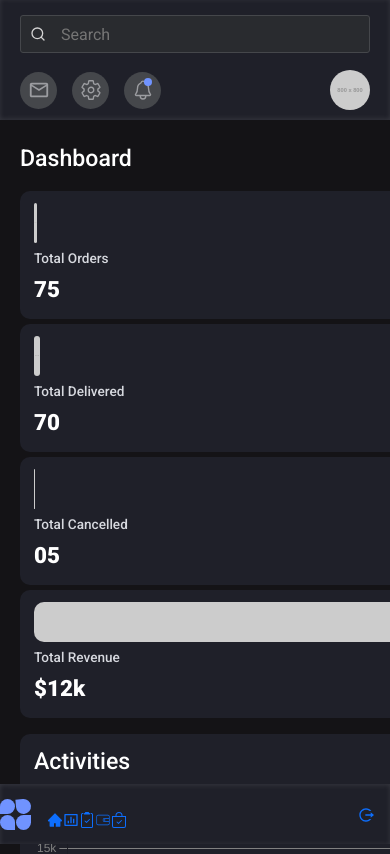
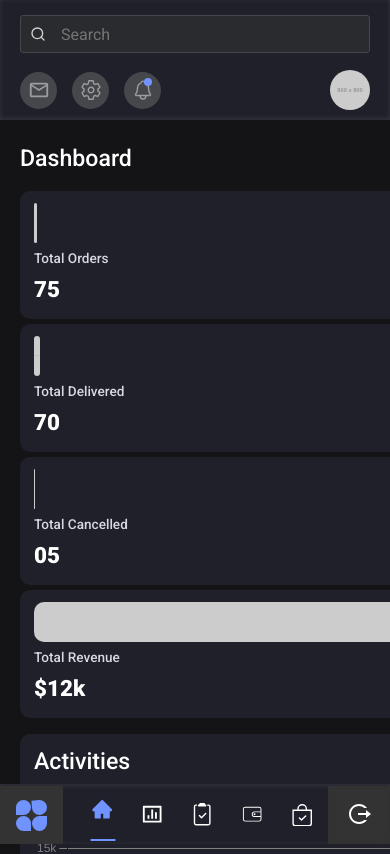
Before and after one commit to anku92/fitpeo-assignment, a React (Create React App) app: page / in a window 390 px wide. Shown: the top 854 px of the page. Built offline with nearby package versions, Linux system fonts and the light colour scheme.

Commit message:
Adjusted sidebar css according to changes in its corressponding jsx

```diff
--- a/src/components/Sidebar/Sidebar.css
+++ b/src/components/Sidebar/Sidebar.css
@@ -12,62 +12,77 @@
   z-index: 10;
 }
 
-.lg-logo-container {
+.logo-container {
   height: 70px;
   display: flex;
   align-items: center;
   justify-content: center;
 }
 
-.sm-logo-container{
-  display: none;
-}
-
-.navigation-icons {
+/* common css for 2 icons container */
+.navigation-icons,
+.logout-icon-container {
   display: flex;
   flex-direction: column;
   width: 100%;
 }
 
-.icon-container {
-  margin-top: 10px;
+.navigation-icons,
+.logout-icon-container {
+  a {
+    display: flex;
+    align-items: center;
+    padding: 16px 0;
+    justify-content: center;
+    color: white;
+    font-size: 1.5em;
+    position: relative;
+    width: 100%;
+    cursor: pointer;
+    text-decoration: none;
+  }
 }
 
-.navigation-icons div {
-  display: flex;
-  align-items: center;
-  padding: 15px 0;
-  justify-content: center;
-  color: white;
-  font-size: 2em;
-  position: relative;
-  width: 100%;
-  cursor: pointer;
+.navigation-icons,
+.logout-icon-container {
+  a:hover {
+    background-color: hsla(225, 100%, 70%, 0.3);
+  }
 }
 
-.navigation-icons div:hover{
-  background-color: rgba(78, 122, 255, 0.350);
+/* -------------------- */
+
+
+/* css exclusively for logout icon container */
+.logout-icon-container {
+  margin-top: auto;
+  margin-bottom: 30px;
 }
 
-.navigation-icons div.active {
+/* -------------------- */
+
+
+/* css exclusively for navigation icon container */
+.navigation-icons a.active {
   color: var(--cs-blue);
 }
 
-.navigation-icons div.active::before {
+.navigation-icons a.active::before {
   content: "";
   position: absolute;
   left: 0;
-  height: 80%;
+  height: 60%;
   width: 2px;
   background-color: var(--cs-blue);
   z-index: -1;
 }
 
-.navigation-icons div:not(:last-child) {
+.navigation-icons a:not(:last-child) {
   border-bottom: 1px solid var(--cs-dark-blue);
 }
 
 
+/* Media queries */
 @media (max-width: 575.5px) {
   .sidebar {
     width: 100%;
@@ -77,43 +92,46 @@
     flex-direction: row;
     justify-content: space-around;
     align-items: center;
-    padding: 0 15px 0 0;
-    box-shadow: inset 0 1px 5px rgba(255, 255, 255, 0.1)
+    box-shadow: inset 0 1px 5px #ffffff1a;
+    padding-top: 2px;
   }
 
-  .lg-logo-container{
-    display: none;
+  .logo-container {
+    width: 65px;
+    height: 100%;
+    background-color: hsl(228, 0%, 20%);
   }
 
-  .sm-logo-container {
-    display: flex;
-    justify-content: center;
-    align-items: center;
+  .logout-icon-container {
     width: 65px;
+    background-color: hsl(228, 0%, 20%);
     height: 100%;
-    background-color: var(--cs-icon-hover);
+    box-shadow: inset 2px 2px 5px hsla(0, 0%, 20%, 0.5),
+      inset -2px -2px 5px hsla(0, 0%, 20%, 0.5);
   }
 
+
   .navigation-icons {
-    width: calc(100% - 65px);
+    width: calc(100% - 130px);
     margin-left: 15px;
     flex-direction: row;
     align-items: center;
     position: relative;
   }
 
-  .navigation-icons div:hover{
+  .navigation-icons a:hover {
     background-color: unset;
   }
 
-  .navigation-icons div {
+
+  .navigation-icons a {
     font-size: 1.4em;
     padding: 10px 0;
     position: relative;
     transition: color 0.3s ease;
   }
 
-  .navigation-icons div.active::before {
+  .navigation-icons a.active::before {
     content: "";
     position: absolute;
     bottom: 0;
@@ -126,7 +144,7 @@
     transform: translateX(-50%);
   }
 
-  div.icon-container.active{
+  .navigation-icons a.active {
     padding-bottom: 20px;
   }
 }
```
